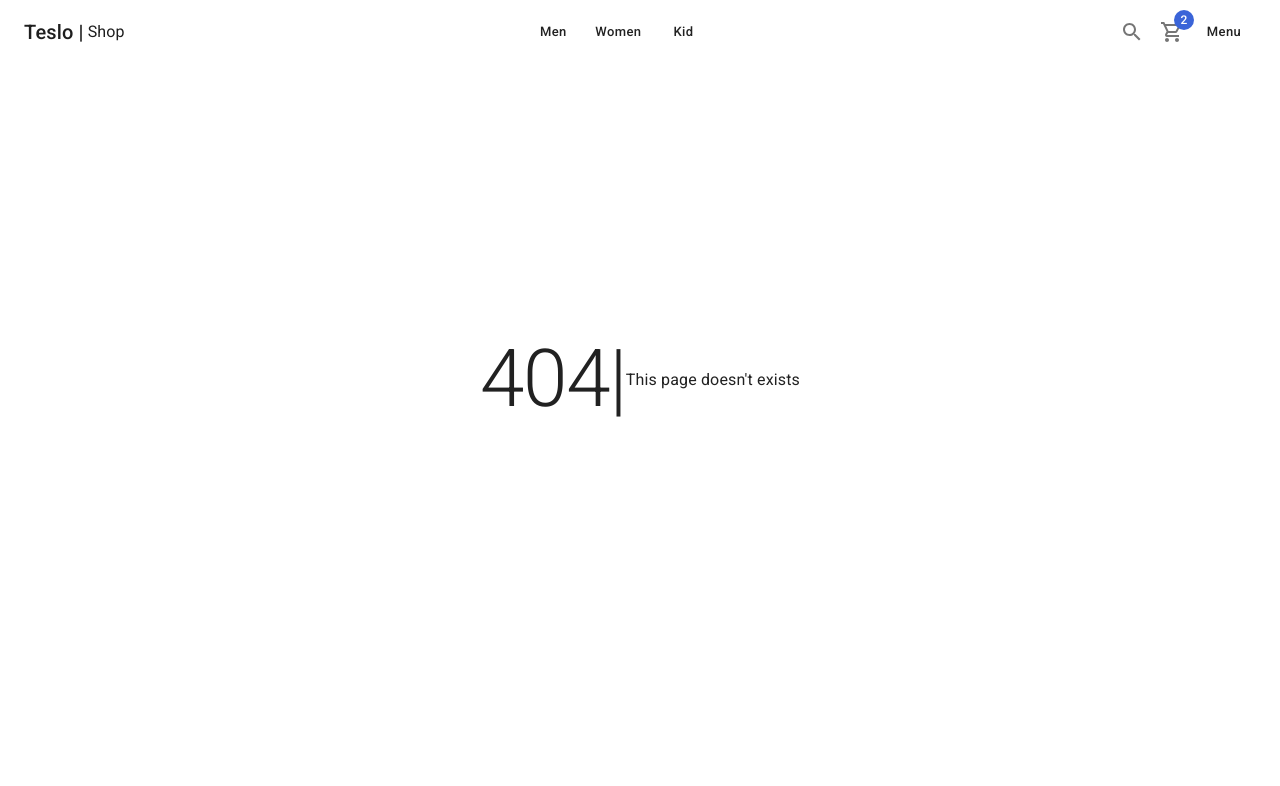
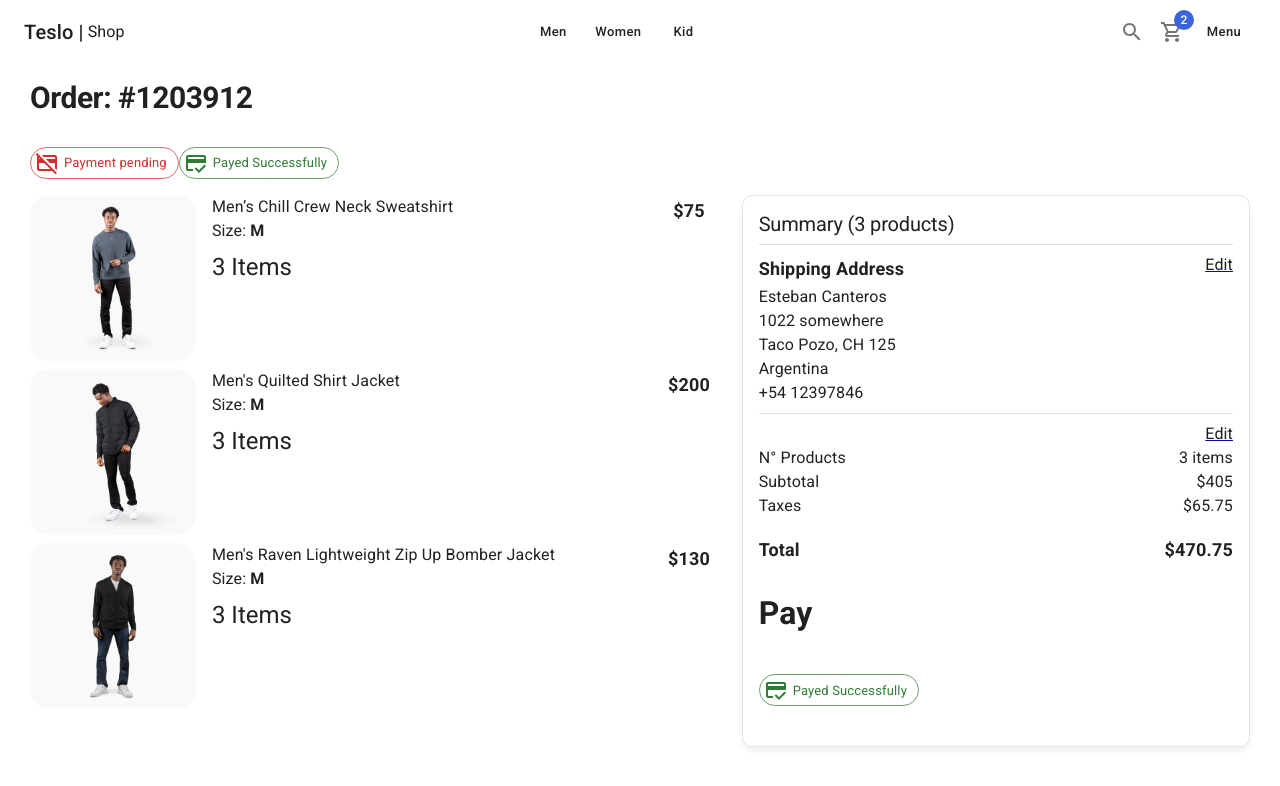
Before and after one commit to eacz/shop-nextjs, a Next.js app: page /orders/1 in a window 1280 px wide. Before the commit this address had no page. Shown: the top 786 px of the page. Built offline with nearby package versions, Linux system fonts and the light colour scheme.

Commit message:
add order page

```diff
--- /dev/null
+++ b/src/pages/orders/[id].tsx
@@ -0,0 +1,83 @@
+import NextLink from 'next/link'
+import { Box, Card, CardContent, Chip, Divider, Grid, Link, Typography } from '@mui/material'
+
+import { ShopLayout } from '@/components/layouts'
+import { CartList, OrderSummary } from '@/components/cart'
+import { CreditCardOffOutlined, CreditScoreOutlined } from '@mui/icons-material'
+
+const OrderPage = () => {
+  return (
+    <ShopLayout title='Order #1203912 Summary' pageDescription='Order  Summary'>
+      <Typography variant='h1' component='h1' sx={{ mb: 2 }}>
+        Order: #1203912
+      </Typography>
+      <Chip
+        sx={{ my: 2 }}
+        label='Payment pending'
+        variant='outlined'
+        color='error'
+        icon={<CreditCardOffOutlined />}
+      />
+      <Chip
+        sx={{ my: 2 }}
+        label='Payed Successfully'
+        variant='outlined'
+        color='success'
+        icon={<CreditScoreOutlined />}
+      />
+      <Grid container>
+        <Grid item xs={12} sm={7}>
+          <CartList />
+        </Grid>
+        <Grid item xs={12} sm={5}>
+          <Card className='summary-card'>
+            <CardContent>
+              <Typography variant='h2'>Summary (3 products)</Typography>
+              <Divider sx={{ my: 1 }} />
+
+              <Box display='flex' justifyContent='space-between'>
+                <Typography variant='subtitle1'>Shipping Address</Typography>
+
+                <NextLink href='/checkout/address' passHref>
+                  <Link underline='always' component='span'>
+                    Edit
+                  </Link>
+                </NextLink>
+              </Box>
+              <Typography>Esteban Canteros</Typography>
+              <Typography>1022 somewhere</Typography>
+              <Typography>Taco Pozo, CH 125</Typography>
+              <Typography>Argentina</Typography>
+              <Typography>+54 12397846</Typography>
+
+              <Divider sx={{ my: 1 }} />
+
+              <Box display='flex' justifyContent='end'>
+                <NextLink href='/cart' passHref>
+                  <Link underline='always' component='span'>
+                    Edit
+                  </Link>
+                </NextLink>
+              </Box>
+
+              <OrderSummary />
+              <Box sx={{ mt: 3 }}>
+                {/*  */}
+                <h1>Pay</h1>
+                <Chip
+                  sx={{ my: 2 }}
+                  label='Payed Successfully'
+                  variant='outlined'
+                  color='success'
+                  icon={<CreditScoreOutlined />}
+                />
+              </Box>
+            </CardContent>
+          </Card>
+        </Grid>
+      </Grid>
+    </ShopLayout>
+  )
+}
+
+export default OrderPage
```
